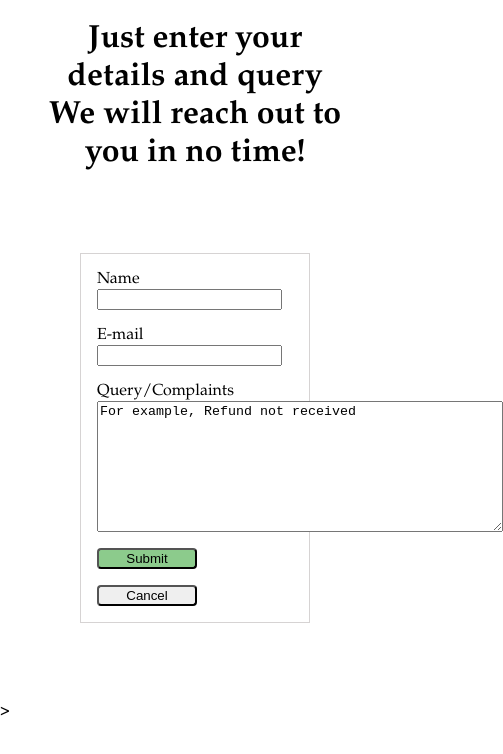
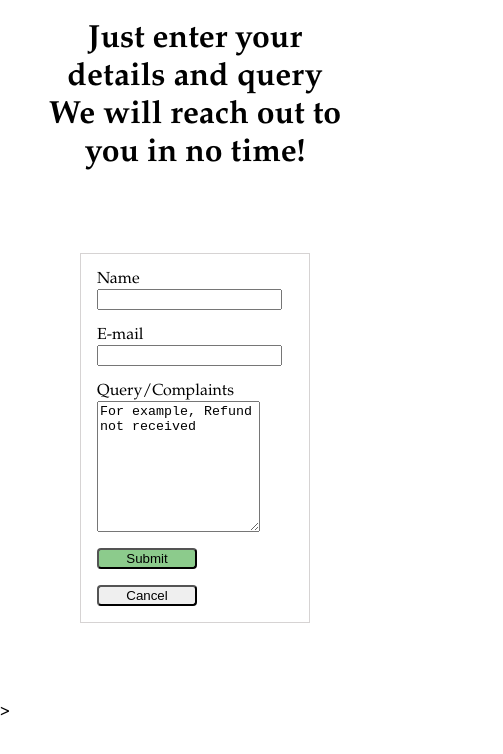
Before and after one commit to singhbirkaran/shopping-frontend, a website: page contact.html in a window 390 px wide. Shown: the whole page, 503 px wide, since content can reach past the window. Drawn offline with Linux system fonts and the light colour scheme.

```diff
--- a/styles.css
+++ b/styles.css
@@ -156,10 +156,10 @@
     flex-direction: column;
 }
 
-textarea{
+form textarea{
     display: flex;
     flex-direction: column;
-    width:400px;
+    width:80%;
     height: 125px;
 }
 
```
